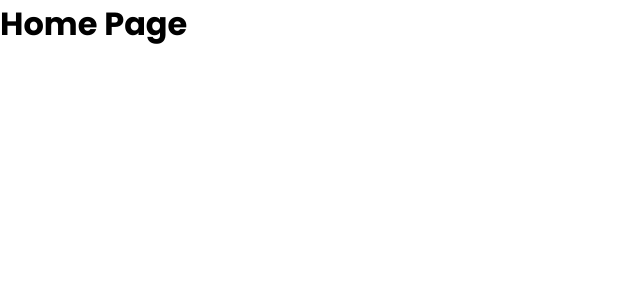
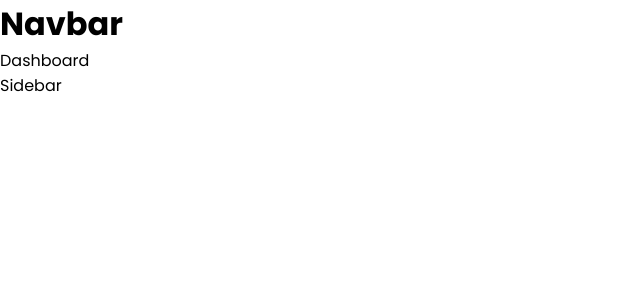
Before and after one commit to devops-89/admin-page1, a React (Vite) app: page / in a window 1280 px wide. Shown: the top 300 px of the page, without its empty margins (0-640 px from the left). Built offline with nearby package versions, Linux system fonts and the light colour scheme.

Commit message:
structure the project

```diff
--- a/src/App.jsx
+++ b/src/App.jsx
@@ -1,10 +1,45 @@
+import AppLayout from "./components/AppLayout";
+import About from "./pages/About";
+import Dashboard from "./pages/Dashboard";
+import Login from "./pages/Login.jsx";
+import NotFound from "./pages/NotFound.jsx";
+import { createBrowserRouter, RouterProvider } from "react-router-dom";
+
 function App() {
 
-  return (
-    <>
-      <h1>Home Page</h1>
-    </>
-  );
+  const router = createBrowserRouter([
+    {
+      path:'/',
+      element : <AppLayout/>,
+      children : [
+        {
+          path:'/',
+          element : <Dashboard/>
+        },
+        {
+          path:'/about',
+          element : <About/>
+        }
+      ]
+    },
+
+    {
+      path:'/login',
+      element : <Login/>
+    },
+
+    {
+      path:'*',
+      element : <NotFound/>
+    }
+
+
+
+  ]);
+
+
+
+  return <RouterProvider router={router}/>
 }
 
 export default App;
--- /dev/null
+++ b/src/components/AppLayout.jsx
@@ -0,0 +1,16 @@
+import React from 'react'
+import Navbar from './Navbar.jsx'
+import Sidebar from './Sidebar.jsx'
+import { Outlet } from 'react-router-dom'
+
+const AppLayout = () => {
+  return (
+    <>
+        <Navbar/>
+        <Outlet/>
+        <Sidebar/>
+    </>
+  )
+}
+
+export default AppLayout
--- /dev/null
+++ b/src/components/Sidebar.jsx
@@ -0,0 +1,9 @@
+import React from 'react'
+
+const Sidebar = () => {
+  return (
+    <div>Sidebar</div>
+  )
+}
+
+export default Sidebar
--- a/src/main.jsx
+++ b/src/main.jsx
@@ -1,20 +1,6 @@
 import { createRoot } from 'react-dom/client'
 import './index.css'
 import App from './App.jsx'
-import { BrowserRouter, Routes, Route} from 'react-router-dom'
-import About from './pages/About.jsx'
-import Dashboard from './pages/Dashboard.jsx'
-import NotFound from './pages/NotFound.jsx'
-import Login from './pages/Login.jsx'
 
-createRoot(document.getElementById('root')).render(
-  <BrowserRouter>
-  <Routes>
-      <Route path="/" exact element={<App />} />
-      <Route path="/login" exact element={<Login />} />
-      <Route path="/dashboard" element={<Dashboard />} />
-      <Route path="/about" element={<About />} />
-      <Route path="*" element={<NotFound />} />
-    </Routes>
-  </BrowserRouter>,
-)
+
+createRoot(document.getElementById('root')).render(<App /> );
--- a/src/pages/Dashboard.jsx
+++ b/src/pages/Dashboard.jsx
@@ -1,11 +1,11 @@
 import React from 'react'
-import Navbar from '../components/navbar/Navbar.jsx';
+import Navbar from '../components/Navbar.jsx';
 
 
 const Dashboard = () => {
   return (
     <>
-    <Navbar/>
+    Dashboard
     </>
   )
 }
--- a/src/pages/Login.jsx
+++ b/src/pages/Login.jsx
@@ -5,7 +5,7 @@ const Login = () => {
     return (
         <>
             <Container maxWidth="lg" sx={{ 'border': '2px solid red' }}>
-            hello,login
+                Login
             </Container>
         </>
     )
```
Also changed, not shown: src/components/Navbar.jsx (renamed from src/components/navbar/Navbar.jsx).
